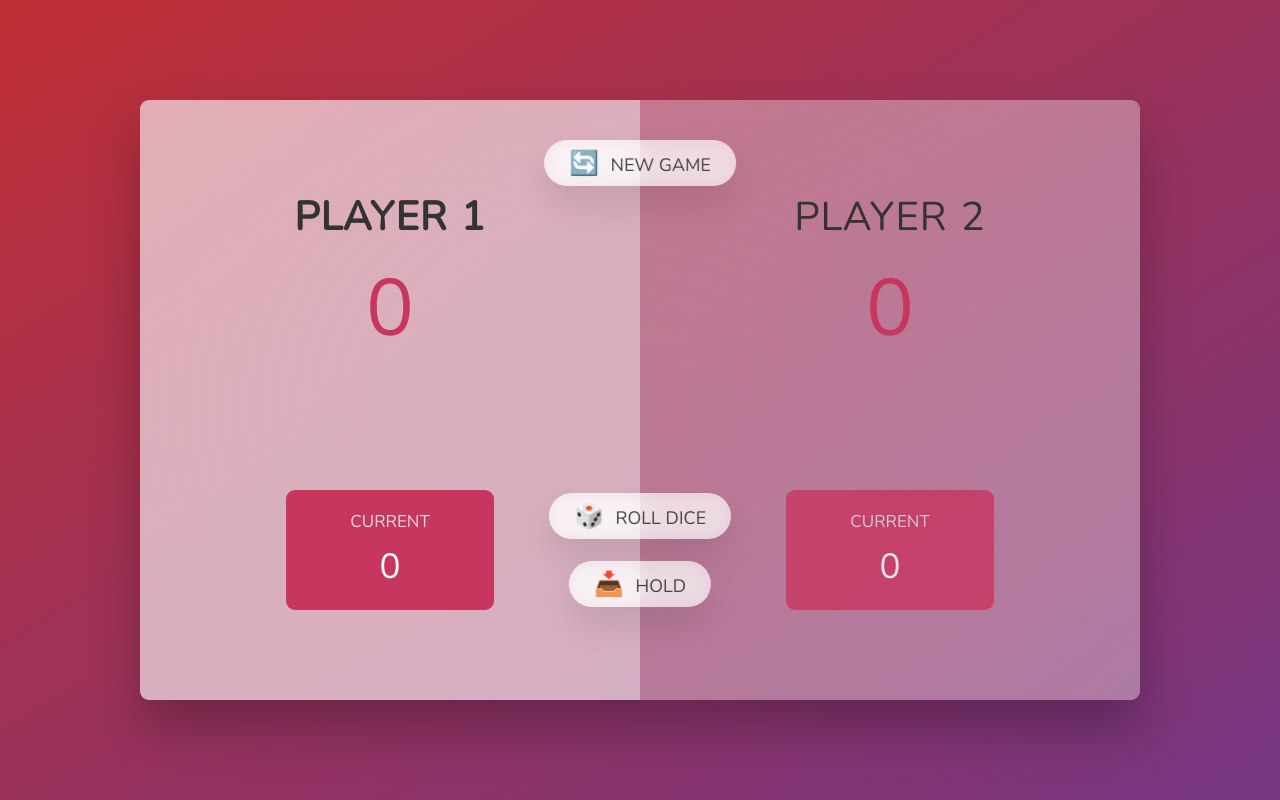
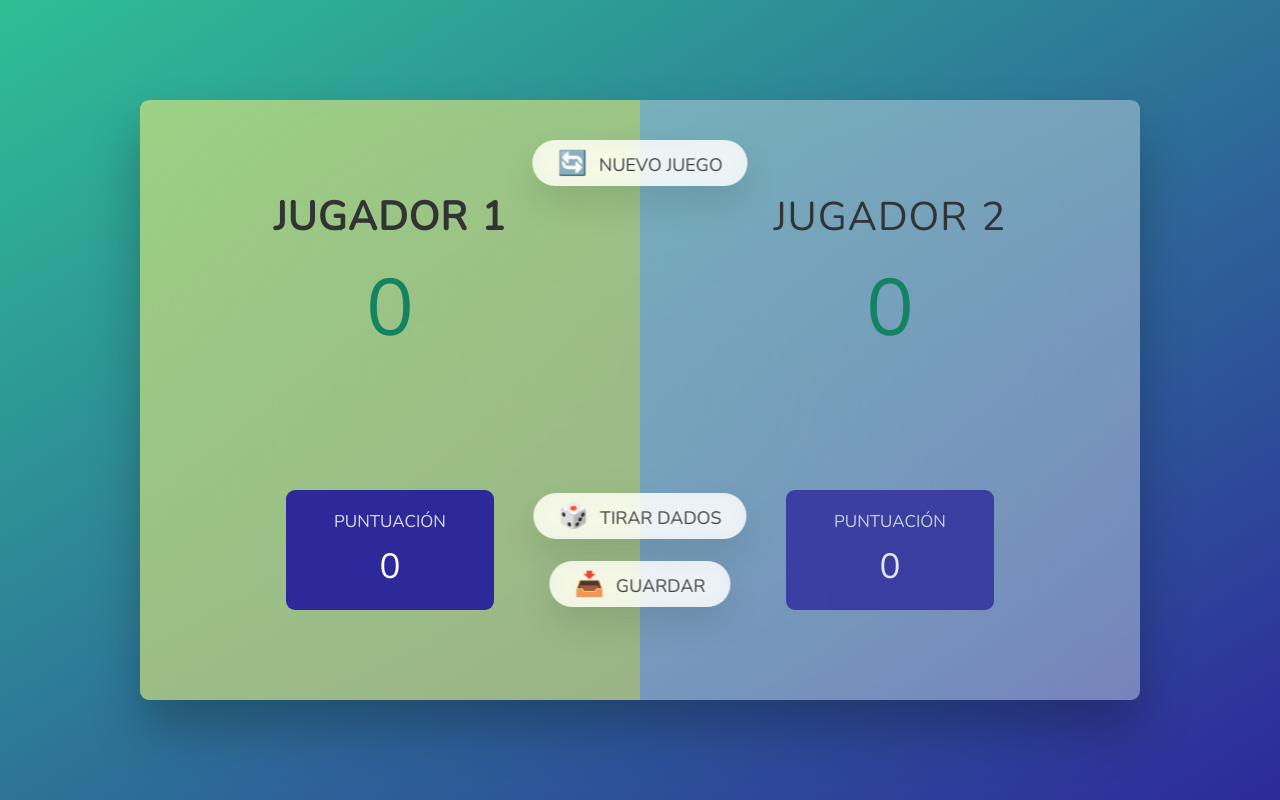
Before and after one commit to Albahdezs/tira-los-dados, a plain HTML site: page index.html in a window 1280 px wide. Drawn offline with nearby package versions, Linux system fonts and the light colour scheme.

Commit message:
Cambiando estilos

```diff
--- a/index.html
+++ b/index.html
@@ -5,31 +5,31 @@
     <meta name="viewport" content="width=device-width, initial-scale=1.0" />
     <meta http-equiv="X-UA-Compatible" content="ie=edge" />
     <link rel="stylesheet" href="style.css" />
-    <title>Pig Game</title>
+    <title>Tira los dados</title>
   </head>
   <body>
     <main>
       <section class="player player--0 player--active">
-        <h2 class="name" id="name--0">Player 1</h2>
+        <h2 class="name" id="name--0">Jugador 1</h2>
         <p class="score" id="score--0">43</p>
         <div class="current">
-          <p class="current-label">Current</p>
+          <p class="current-label">Puntuación</p>
           <p class="current-score" id="current--0">0</p>
         </div>
       </section>
       <section class="player player--1">
-        <h2 class="name" id="name--1">Player 2</h2>
+        <h2 class="name" id="name--1">Jugador 2</h2>
         <p class="score" id="score--1">24</p>
         <div class="current">
-          <p class="current-label">Current</p>
+          <p class="current-label">Puntuación</p>
           <p class="current-score" id="current--1">0</p>
         </div>
       </section>
 
       <img src="dice-5.png" alt="Playing dice" class="dice" />
-      <button class="btn btn--new">🔄 New game</button>
-      <button class="btn btn--roll">🎲 Roll dice</button>
-      <button class="btn btn--hold">📥 Hold</button>
+      <button class="btn btn--new">🔄 Nuevo juego</button>
+      <button class="btn btn--roll">🎲 Tirar dados</button>
+      <button class="btn btn--hold">📥 Guardar</button>
     </main>
     <script src="script.js"></script>
   </body>
--- a/script.js
+++ b/script.js
@@ -1,6 +1,6 @@
 'use strict';
 
-// Selecting elements
+// Seleccionar elementos
 const player0El = document.querySelector('.player--0');
 const player1El = document.querySelector('.player--1');
 const score0El = document.getElementById('score--0');
@@ -15,7 +15,7 @@ const btnHold = document.querySelector('.btn--hold');
 
 let scores, currentScore, activePlayer, playing;
 
-// Starting conditions
+// Configuración inicial
 const init = function () {
   scores = [0, 0];
   currentScore = 0;
@@ -38,29 +38,30 @@ init();
 const switchPlayer = function () {
   document.getElementById(`current--${activePlayer}`).textContent = 0;
   currentScore = 0;
-  activePlayer = activePlayer === 0 ? 1 : 0; // If it's player 0, changes to 1, if its 1 change to 0
+  activePlayer = activePlayer === 0 ? 1 : 0; // Cambiar el jugador activo
   player0El.classList.toggle('player--active'); // Alternar la clase player active
   player1El.classList.toggle('player--active');
 };
 
-// Rolling dice functionality
+// Funcionamidad de tirar el dado
 btnRoll.addEventListener('click', function () {
   if (playing) {
-    // 1. Generating a random dice roll
+    // 1. Generar un número aleatorio entre 1 y 6
     const dice = Math.trunc(Math.random() * 6) + 1;
 
-    // 2. Display dice
+    // 2. Mostrar el dado
     diceEl.classList.remove('hidden');
     diceEl.src = `dice-${dice}.png`;
 
-    // 3. Check for rolled 1
+    // 3. Comprobar si el dado es 1
+    // Si es 1, cambiar al siguiente jugador
     if (dice !== 1) {
-      // Add dice to current score
+      // Sumar el dado al puntaje actual
       currentScore += dice;
       document.getElementById(`current--${activePlayer}`).textContent =
         currentScore;
     } else {
-      // Switch to next player
+      // Si es 1, cambiar al siguiente jugador
       switchPlayer();
     }
   }
@@ -68,16 +69,16 @@ btnRoll.addEventListener('click', function () {
 
 btnHold.addEventListener('click', function () {
   if (playing) {
-    // 1. Add current score to active player's score
+    // 1. Agregar el puntaje actual al puntaje activo
     scores[activePlayer] += currentScore;
 
     // scores[1] = scores[1] + currentScore
     document.getElementById(`score--${activePlayer}`).textContent =
       scores[activePlayer];
 
-    // 2. Check if player's score is >= 100
+    // 2. Comprobar si el puntaje es >= 100
     if (scores[activePlayer] >= 100) {
-      // Finish game
+      // Terminar el juego
       playing = false;
       diceEl.classList.add('hidden');
 
@@ -88,7 +89,7 @@ btnHold.addEventListener('click', function () {
         .querySelector(`.player--${activePlayer}`)
         .classList.remove('player--active');
     } else {
-      // Switch to the next player
+      // Si no, cambiar al siguiente jugador
       switchPlayer();
     }
   }
--- a/style.css
+++ b/style.css
@@ -16,7 +16,7 @@ body {
   font-weight: 400;
   height: 100vh;
   color: #333;
-  background-image: linear-gradient(to top left, #753682 0%, #bf2e34 100%);
+  background-image: linear-gradient(to top left, #2d299b 0%, #2ebf94 100%);
   display: flex;
   align-items: center;
   justify-content: center;
@@ -59,12 +59,12 @@ main {
 .score {
   font-size: 8rem;
   font-weight: 300;
-  color: #c7365f;
+  color: #148362;
   margin-bottom: auto;
 }
 
 .player--active {
-  background-color: rgba(255, 255, 255, 0.4);
+  background-color: rgba(242, 242, 11, 0.3);
 }
 .player--active .name {
   font-weight: 700;
@@ -78,7 +78,7 @@ main {
 }
 
 .current {
-  background-color: #c7365f;
+  background-color: #2d299b;
   opacity: 0.8;
   border-radius: 9px;
   color: #fff;
@@ -115,7 +115,7 @@ main {
   transition: all 0.2s;
 
   background-color: white;
-  background-color: rgba(255, 255, 255, 0.6);
+  background-color: rgba(255, 255, 255, 0.8);
   backdrop-filter: blur(10px);
 
   padding: 0.7rem 2.5rem;
@@ -158,12 +158,12 @@ main {
 }
 
 .player--winner {
-  background-color: #2f2f2f;
+  background-color: #eaf465;
 }
 
 .player--winner .name {
   font-weight: 700;
-  color: #c7365f;
+  color: #2d299b;
 }
 .hidden {
   display: none;
```
Also changed, not shown: pig-game-flowchart.png (deleted).
